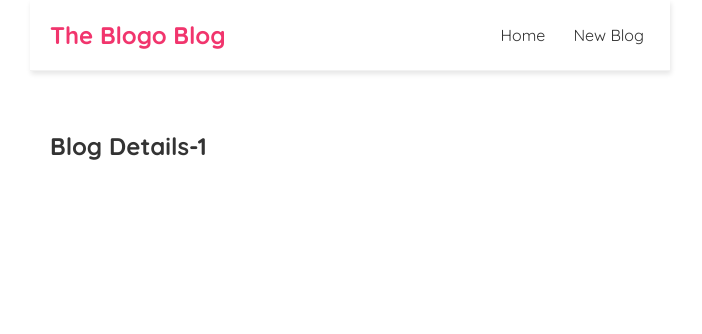
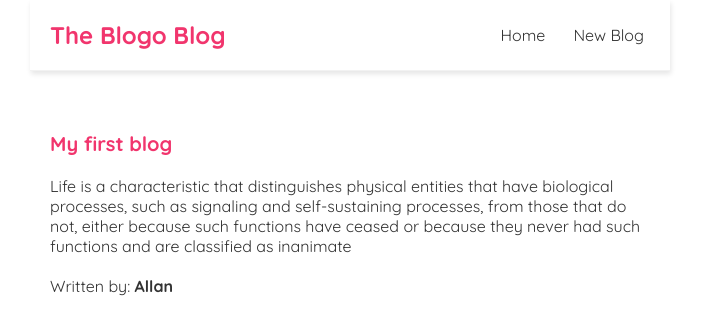
Before and after one commit to Allanetizen/Blogo, a React (Create React App) app: page /blogs/1 in a window 1280 px wide. Shown: the top 334 px of the page, without its empty margins (290-992 px from the left). Built offline with nearby package versions, Linux system fonts and the light colour scheme; data requests are answered from the project's data file; the HTML template or start-up script is replaced by a standard one.

Commit message:
reusing custom hooks

```diff
--- a/src/BlogDetails.js
+++ b/src/BlogDetails.js
@@ -1,12 +1,24 @@
 import { useParams } from "react-router-dom";
+import UseFetch from "./useFetch";
 
 const BlogDetails = () => {
-    const {id}= useParams();
-    return (
-        <div className="blog-details">
-            <h2>Blog Details-{id}</h2>
-        </div>
-     );
-}
+  const { id } = useParams();
+  const { data: blog, error, isPending } = UseFetch(
+    "http://localhost:5000/blogs/" + id);
+  return (
+    <div className="blog-details">
+      {isPending && <div>Loading...</div>}
+      {error && <div>{error}</div>}
+      {blog && (
+        <article>
+          <h2>{blog.title}</h2>
+          <div>{blog.body}</div>
+          <p>Written by: <strong>{blog.author}</strong></p>
+
+        </article>
+      )}
+    </div>
+  );
+};
 
 export default BlogDetails;
--- a/src/index.css
+++ b/src/index.css
@@ -52,3 +52,20 @@
   text-decoration: none;
 
 }
+/* blog details page */
+.blog-details h2 {
+  font-size: 20px;
+  color: #f1356d;
+  margin-bottom: 10px;
+}
+.blog-details div {
+  margin: 20px 0;
+}
+.blog-details button {
+  background: #f1356d;
+  color: #fff;
+  border: 0;
+  padding: 8px;
+  border-radius: 8px;
+  cursor: pointer;
+}
```
